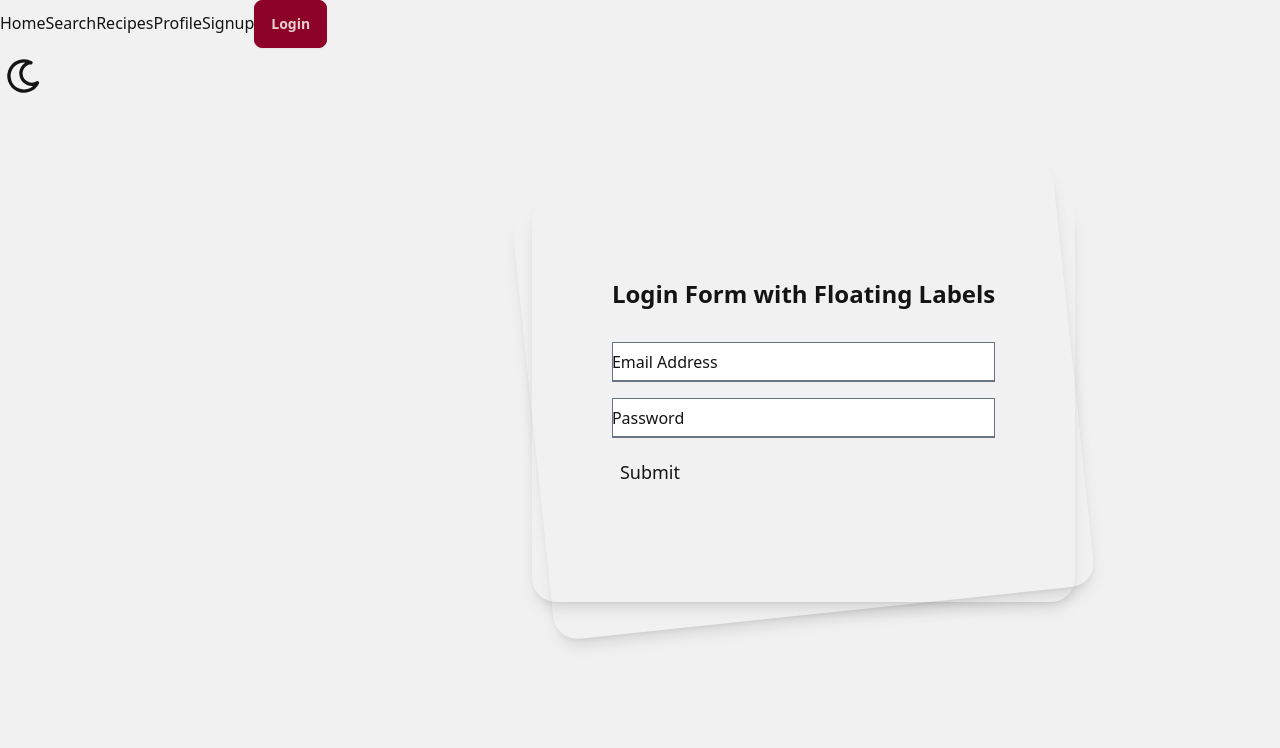
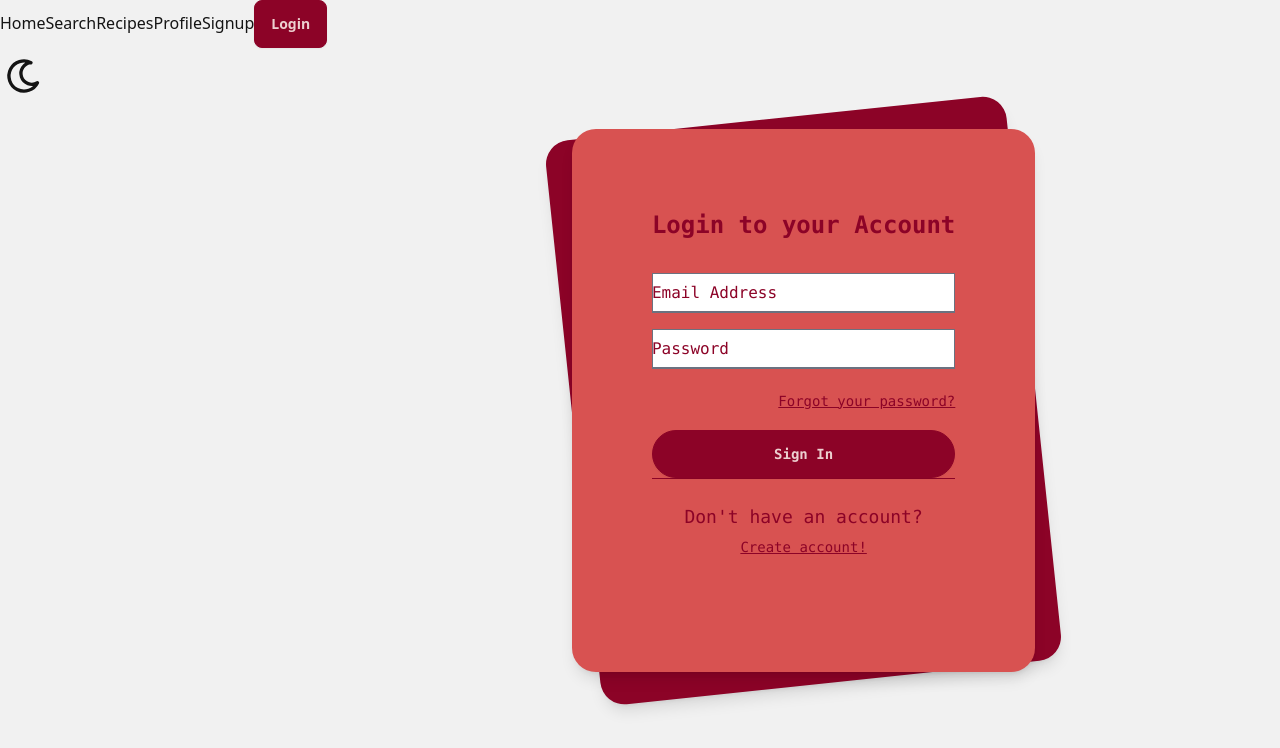
Before and after one commit to terencenikitka/recipe-lib, a React (Create React App) app in the folder client/: page /login in a window 1280 px wide. Shown: the top 748 px of the page. Built offline with nearby package versions, Linux system fonts and the light colour scheme.

Commit message:
small changes

```diff
--- a/client/src/components/Login.jsx
+++ b/client/src/components/Login.jsx
@@ -1,8 +1,8 @@
 import { useState } from "react";
-import { useOutletContext } from "react-router-dom";
+import { useOutletContext,useNavigate } from "react-router-dom";
 
 function Login(){
-
+    const navigate = useNavigate()
     const login = useOutletContext()
     const [formData, setFormData] = useState({
         email: '',
@@ -22,14 +22,14 @@ function Login(){
     }
 
     return (
-        <div class="min-h-screen bg-gray-100 py-6 flex flex-col justify-center sm:py-12">
-            <div class="relative py-3 sm:max-w-xl sm:mx-auto">
-                <div class="absolute inset-0 bg-gradient-to-r from-blue-300 to-blue-600 shadow-lg transform -skew-y-6 sm:skew-y-0 sm:-rotate-6 sm:rounded-3xl">
+        <div class="font-mono min-h-screen bg-gray-400 py-6 flex flex-col justify-center sm:py-12 ">
+            <div class="relative py-3 sm:max-w-xl sm:mx-auto" >
+                <div class="container mx-auto bg-primary text-primary w-md absolute inset-0 bg-gradient-to-r from-blue-300 to-blue-600 shadow-lg transform -skew-y-6 sm:skew-y-0 sm:-rotate-6 sm:rounded-3xl ">
                 </div>
-                <div class="relative px-4 py-10 bg-white shadow-lg sm:rounded-3xl sm:p-20">
+                <div class="container mx-auto bg-secondary text-primary w-md relative px-4 py-10 bg-white shadow-lg sm:rounded-3xl sm:p-20">
                     <div class="max-w-md mx-auto">
                         <div>
-                            <h1 class="text-2xl font-semibold">Login Form with Floating Labels</h1>
+                            <h1 class="text-2xl font-semibold">Login to your Account</h1>
                         </div>
                         <div class="divide-y divide-gray-200">
                             <form onSubmit={handleLogin}>
@@ -60,8 +60,17 @@ function Login(){
                                         />
                                         <label for="password" class="absolute left-0 -top-3.5 text-gray-600 text-sm peer-placeholder-shown:text-base peer-placeholder-shown:text-gray-440 peer-placeholder-shown:top-2 transition-all peer-focus:-top-3.5 peer-focus:text-gray-600 peer-focus:text-sm">Password</label>
                                     </div>
+                                    <div className="text-right">
+                                        <button className="inline-block text-sm text-blue-500 align-baseline hover:text-blue-800 mt-1.5 underline" onClick={() => navigate('/login')/*navigate to /forgot-password*/}>Forgot your password?</button>
+                                    </div>
                                     <div class="relative">
-                                        <button type="submit" class="bg-blue-500 text-white rounded-md px-2 py-1">Submit</button>
+                                        <button type="submit" class="btn-primary btn w-full px-4 py-2 font-bold text-white bg-blue-400 rounded-full hover:bg-blue-700 focus:outline-none focus:shadow-outline" onClick={() => navigate('/profile')}>Sign In</button>
+                                        <hr className="mb-6 border-t" />
+
+                                        <div className="text-center">
+                                            <p>Don't have an account?</p>
+                                            <button className="inline-block text-sm text-blue-500 align-baseline hover:text-blue-800 mt-1.5 underline" onClick={() => navigate('/login')}>Create account!</button>
+                                        </div>
                                     </div>
                                 </div>
                             </form>
```
